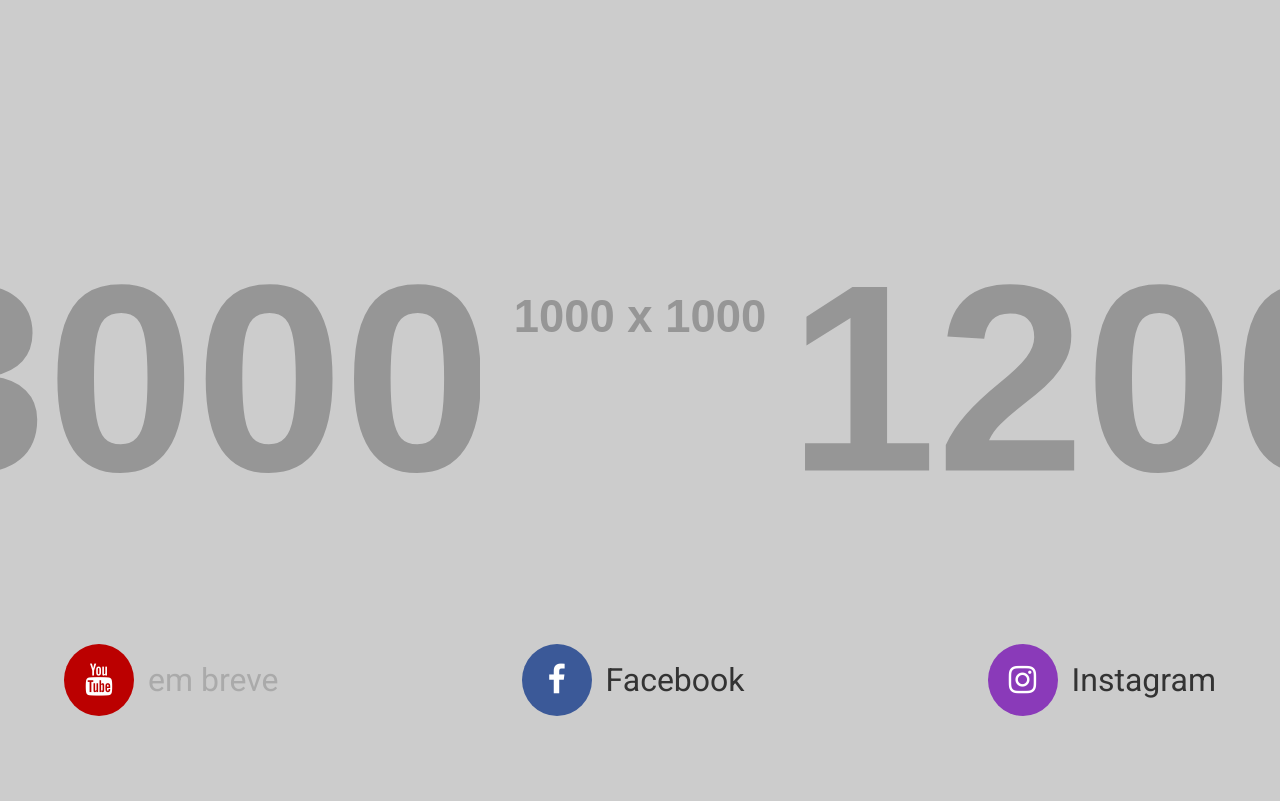
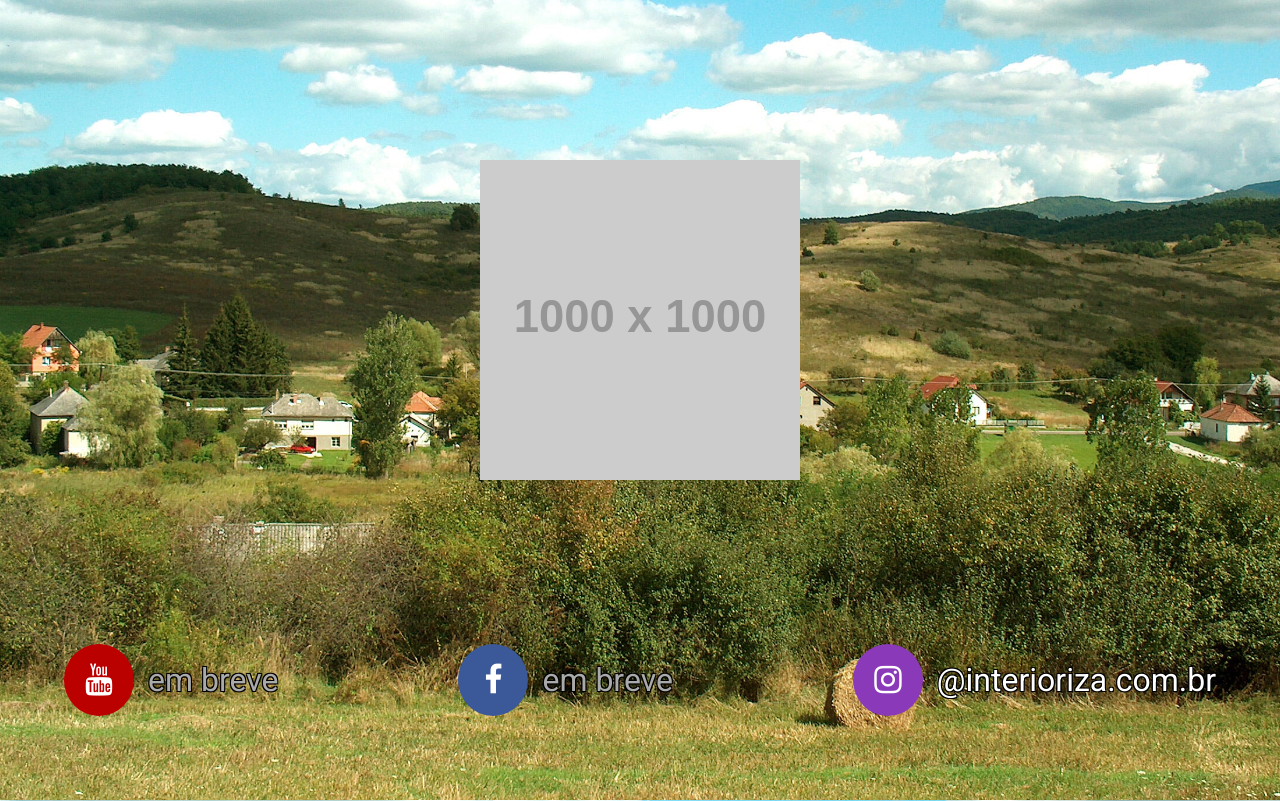
Before and after one commit to saulosch/interioriza, a plain HTML site: page index.html in a window 1280 px wide. Shown: the top 801 px of the page. Drawn offline with Linux system fonts and the light colour scheme; placeholder pictures from the web are drawn by us.

Commit message:
imagem de fundo

```diff
--- a/index.html
+++ b/index.html
@@ -7,7 +7,7 @@
 
     <style>
         html {
-            background: url("https://via.placeholder.com/3000x1200.png?text=Foto+do+interior") no-repeat center center fixed;
+            background: url("images/balaton-hungary-1382653s.jpg") no-repeat center center fixed;
             -webkit-background-size: cover;
             -moz-background-size: cover;
             -o-background-size: cover;
@@ -41,6 +41,7 @@
         } /* 80% ja foi */
 
         div.social {
+            text-align: center;
             display: flex;
             justify-content: space-between;
             /* width: 90%; */
@@ -49,10 +50,21 @@
             padding-right: 5vw;
         }
 
+        .social-item {
+            text-align: center;
+            min-width: 200px;
+        }
+
         .social-label {
             font-size: 2em;
             font-family: 'Roboto', sans-serif;
             margin-left: 10px;
+            color: #fff;
+            text-shadow:
+                -1px -1px 0 #000,
+                1px -1px 0 #000,
+                -1px 1px 0 #000,
+                1px 1px 0 #000;
         }
 
          /* Style all font awesome icons */
@@ -93,8 +105,7 @@
             background-color: #333;
             color: #eee;
             font-family: 'Roboto', sans-serif;
-
-            min-height: 80vh;
+            /* min-height: 80vh; */
             padding-left: 10vw;
             padding-right: 10vw;
             padding-top: 10vh;
@@ -111,29 +122,29 @@
 
 </head>
 <body class="">
-    <div class="main-logo">
+    <div class="main-logo" >
         <img src="https://via.placeholder.com/1000x1000/ddd.png?text=Logo+Quadrado" alt="Logo Interioriza">
     </div>
     <div class="social">
-        <div class="">
+        <div class="social-item">
             <a href="#">
-                <span class="fa fa-youtube fa-2x"></span> <span class="social-label breve">em breve</span>
+                <span class="fa fa-youtube fa-2x"></span> <span class="social-label breve">em&nbsp;breve</span>
             </a>
         </div>
-        <div class="">
+        <div class="social-item">
             <a href="#">
-                <span class="fa fa-facebook fa-2x"></span> <span class="social-label">Facebook</span>
+                <span class="fa fa-facebook fa-2x"></span> <span class="social-label breve">em&nbsp;breve</span>
             </a>
         </div>
-        <div class="">
-            <a href="#">
-                <span class="fa fa-instagram fa-2x"></span> <span class="social-label">Instagram</span>
+        <div class="social-item">
+            <a href="https://www.instagram.com/interioriza.com.br">
+                <span class="fa fa-instagram fa-2x"></span> <span class="social-label">@interioriza.com.br</span>
             </a>
         </div>
 
     </div>
     <div class="content">
-        < h3>Conheça o interior, onde uma nova vida te aguarda!</h3>
+        <h3>Conheça o interior, onde uma nova vida te aguarda!</h3>
 
         <h2>Quem somos</h2>
         Lorem ipsum dolor, sit amet consectetur adipisicing elit. Cupiditate voluptatibus a, ad enim, eaque alias eius maxime sit perspiciatis ratione reprehenderit magni debitis error. Exercitationem nisi doloribus distinctio libero officiis.
```
Also changed, not shown: images/balaton-hungary-1382653s.jpg (added).
